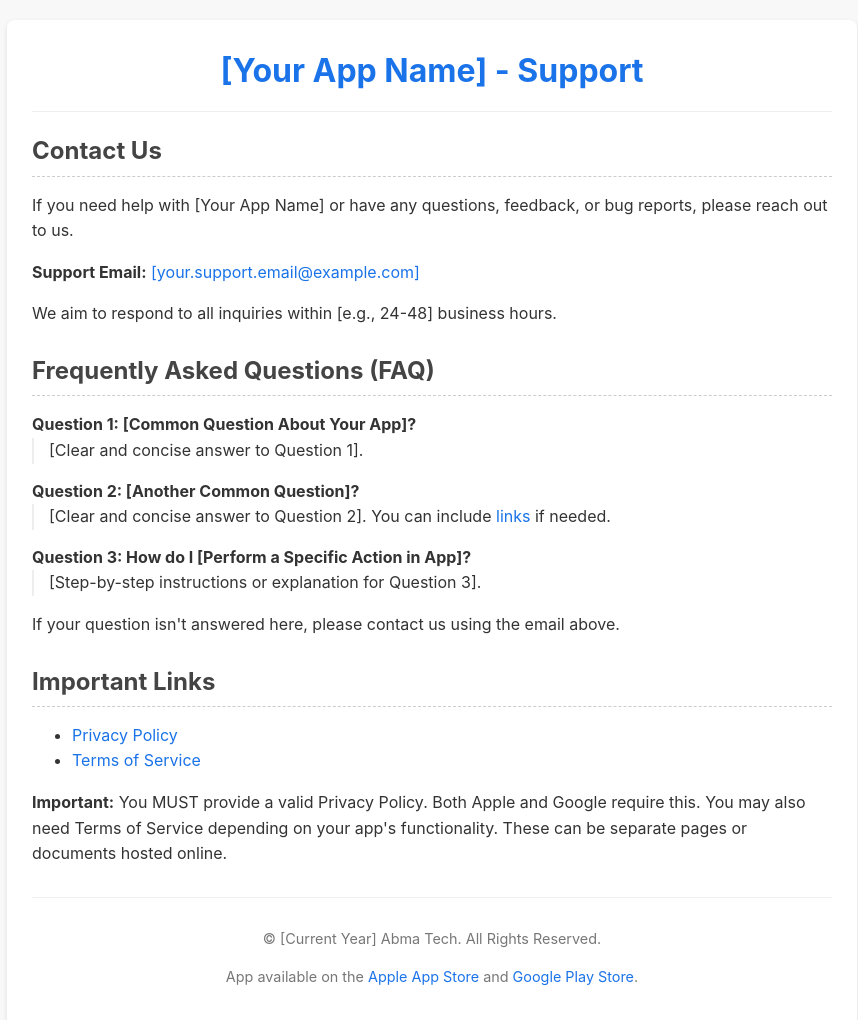
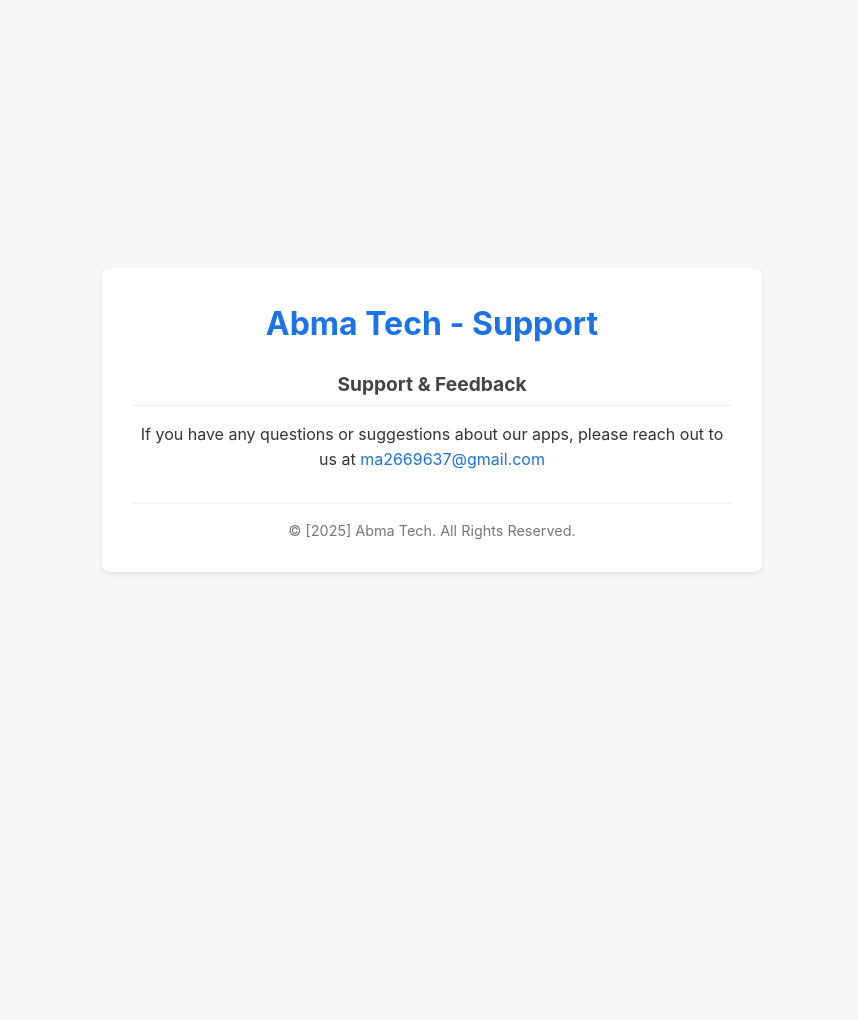
Before and after one commit to Atif-09/Abma-Support-Url, a plain HTML site: page code (1).html in a window 1280 px wide. Shown: the top 1020 px of the page, without its empty margins (208-1066 px from the left). After the commit the page ends 840 px from the top, so only its background shows below. Drawn offline with Linux system fonts and the light colour scheme.

Commit message:
removed unnecessary items

```diff
--- a/code (1).html
+++ b/code (1).html
@@ -3,54 +3,49 @@
 <head>
     <meta charset="UTF-8">
     <meta name="viewport" content="width=device-width, initial-scale=1.0">
-    <title>[Your App Name] - Support</title>
+    <title>Abma Tech - Support</title>
     <style>
-        /* Basic Reset & Body Styling */
         body {
-            font-family: -apple-system, BlinkMacSystemFont, "Segoe UI", Roboto, Helvetica, Arial, sans-serif, "Apple Color Emoji", "Segoe UI Emoji", "Segoe UI Symbol";
+            font-family: -apple-system, BlinkMacSystemFont, "Segoe UI", Roboto, Helvetica, Arial, sans-serif;
             line-height: 1.6;
             margin: 0;
-            padding: 0;
+            padding: 20px; /* Add some padding around the content */
             background-color: #f8f8f8;
             color: #333;
+            display: flex; /* Use flexbox for centering */
+            justify-content: center; /* Center horizontally */
+            align-items: center; /* Center vertically */
+            min-height: 100vh; /* Ensure body takes full viewport height */
+            text-align: center; /* Center text within the container */
         }
 
-        /* Container for Content */
         .container {
-            max-width: 800px;
-            margin: 20px auto; /* Centers container and adds space top/bottom */
-            padding: 25px;
-            background-color: #ffffff;
+            max-width: 600px; /* Limit width */
+            background-color: #fff; /* White background for the content box */
+            padding: 30px;
+            border-radius: 8px;
             box-shadow: 0 2px 5px rgba(0,0,0,0.1);
-            border-radius: 8px;
         }
 
-        /* Header Styling */
-        header {
-            border-bottom: 1px solid #eee;
-            padding-bottom: 15px;
-            margin-bottom: 20px;
-            text-align: center;
-        }
-
-        header h1 {
-            margin: 0;
-            color: #1a73e8; /* A nice blue, change if desired */
-        }
-
-        /* Section Styling */
-        section {
-            margin-bottom: 25px;
-        }
-
-        section h2 {
-            color: #444;
-            border-bottom: 1px dashed #ccc;
-            padding-bottom: 5px;
+        h1 {
+            margin-top: 0; /* Remove default top margin */
+            color: #1a73e8; /* Optional: Add a touch of color */
             margin-bottom: 15px;
         }
 
-        /* Link Styling */
+        h2 {
+            font-size: 1.2em;
+            color: #444;
+            margin-top: 20px;
+            margin-bottom: 10px;
+            border-bottom: 1px solid #eee; /* Subtle separator */
+            padding-bottom: 5px;
+        }
+
+        p {
+            margin-bottom: 20px;
+        }
+
         a {
             color: #1a73e8;
             text-decoration: none;
@@ -60,22 +55,7 @@
             text-decoration: underline;
         }
 
-        /* FAQ Styling (using Description List) */
-        dl dt { /* Question */
-            font-weight: bold;
-            margin-top: 15px;
-        }
-
-        dl dd { /* Answer */
-            margin-left: 0;
-            margin-bottom: 10px;
-            padding-left: 15px; /* Indent answer slightly */
-            border-left: 2px solid #eee;
-        }
-
-        /* Footer Styling */
         footer {
-            text-align: center;
             margin-top: 30px;
             padding-top: 15px;
             border-top: 1px solid #eee;
@@ -83,90 +63,24 @@
             color: #777;
         }
 
-        /* Basic Responsiveness */
-        @media (max-width: 600px) {
-            .container {
-                margin: 10px;
-                padding: 15px;
-            }
-            header h1 {
-                font-size: 1.8em;
-            }
-            section h2 {
-                font-size: 1.3em;
-            }
-        }
-
     </style>
 </head>
 <body>
 
     <div class="container">
-        <header>
-            <h1>[Your App Name] - Support</h1>
-            <!-- Optional: Add a brief tagline for your app below -->
-            <!-- <p>Your awesome app's concise description here.</p> -->
-        </header>
 
-        <main>
-            <section id="contact">
-                <h2>Contact Us</h2>
-                <p>
-                    If you need help with [Your App Name] or have any questions, feedback, or bug reports, please reach out to us.
-                </p>
-                <p>
-                    <strong>Support Email:</strong> <a href="mailto:[your.support.email@example.com]">[your.support.email@example.com]</a>
-                </p>
-                <p>
-                    We aim to respond to all inquiries within [e.g., 24-48] business hours.
-                </p>
-                 <!-- Optional: Add links to social media if you offer support there -->
-                 <!--
-                 <p>
-                    You can also find us on: <a href="[Your Twitter Link]">Twitter</a> | <a href="[Your Facebook Link]">Facebook</a>
-                 </p>
-                 -->
-            </section>
+        <h1>Abma Tech - Support</h1>
 
-            <!-- Optional: Frequently Asked Questions Section -->
-            <section id="faq">
-                <h2>Frequently Asked Questions (FAQ)</h2>
-                <dl>
-                    <dt>Question 1: [Common Question About Your App]?</dt>
-                    <dd>[Clear and concise answer to Question 1].</dd>
+        <h2>Support & Feedback</h2>
 
-                    <dt>Question 2: [Another Common Question]?</dt>
-                    <dd>[Clear and concise answer to Question 2]. You can include <a href="#">links</a> if needed.</dd>
-
-                    <dt>Question 3: How do I [Perform a Specific Action in App]?</dt>
-                    <dd>[Step-by-step instructions or explanation for Question 3].</dd>
-
-                    <!-- Add more questions and answers as needed -->
-                </dl>
-                 <p>
-                    If your question isn't answered here, please contact us using the email above.
-                 </p>
-            </section>
-
-            <section id="legal">
-                <h2>Important Links</h2>
-                <ul>
-                    <li><a href="[Link to Your Privacy Policy Page/Document]">Privacy Policy</a></li>
-                    <li><a href="[Link to Your Terms of Service Page/Document]">Terms of Service</a></li>
-                    <!-- Add any other relevant links, e.g., tutorials, website -->
-                </ul>
-                <p>
-                    <strong>Important:</strong> You MUST provide a valid Privacy Policy. Both Apple and Google require this. You may also need Terms of Service depending on your app's functionality. These can be separate pages or documents hosted online.
-                </p>
-            </section>
-
-        </main>
+        <p>
+            If you have any questions or suggestions about our apps, please reach out to us at <a href="mailto:ma2669637@gmail.com">ma2669637@gmail.com</a>
+        </p>
 
         <footer>
-            <p>&copy; [Current Year] Abma Tech. All Rights Reserved.</p> <!-- Updated company name here -->
-            <p>App available on the <a href="[Link to your App on Apple App Store]">Apple App Store</a> and <a href="[Link to your App on Google Play Store]">Google Play Store</a>.</p>
-            <!-- Replace placeholders above once your app is live -->
+            © [2025] Abma Tech. All Rights Reserved.
         </footer>
+
     </div>
 
 </body>
```
